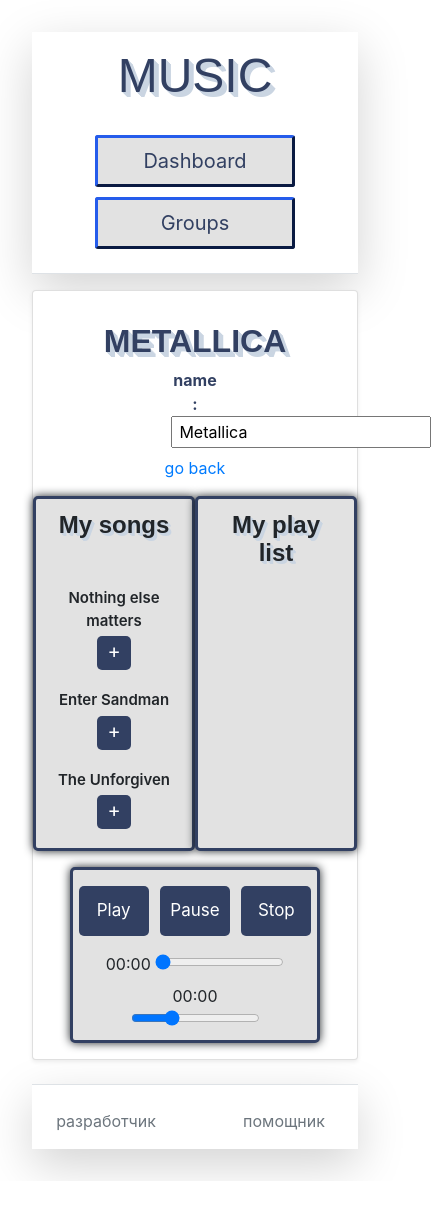
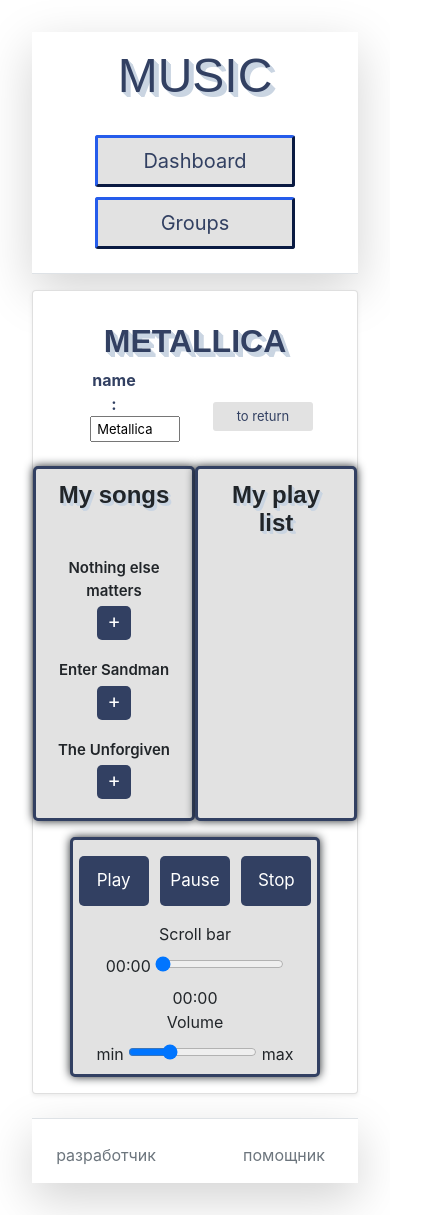
Before and after one commit to CombatLynx/ProjectCM_v2, an Angular app: page /detail/1 in a window 390 px wide. Shown: the whole page, 431 px wide, since content can reach past the window. Before the commit the page ends 1181 px from the top, so only its background shows below. Built offline with nearby package versions, Linux system fonts and the light colour scheme; what angular-popper would draw is missing.

Commit message:
fix layout

```diff
--- a/src/app/app.component.scss
+++ b/src/app/app.component.scss
@@ -2,5 +2,3 @@
 * {
   font-family: 'Roboto', -apple-system, system-ui, BlinkMacSystemFont, "Segoe UI", Roboto, "Helvetica Neue", Arial, sans-serif;
 }
-
-title-body
--- a/src/app/group-detail/group-detail.component.css
+++ b/src/app/group-detail/group-detail.component.css
@@ -36,3 +36,48 @@
   font: bold 2em Arial, sans-serif;
   color: #324062;
 }
+
+.group-name__label {
+  display: flex;
+  align-items: center;
+  justify-content: center;
+}
+
+.group-name__button {
+  display: flex;
+  align-items: center;
+  justify-content: center;
+}
+
+.button-link {
+  width: 180px;
+  border-width: 3px;
+  border-radius: 3px;
+  margin-right: 2em;
+  border-color: #183b96;
+  color: #324062;
+  background-color: #e2e2e2;
+  font-size: 17px;
+  margin-top: 23px;
+}
+
+@media (max-width: 770px) {
+  .group-name__input {
+    width: 130px;
+  }
+  .button-link {
+    font-size: 15px;
+    width: 150px;
+  }
+}
+
+@media (max-width: 490px) {
+  .group-name__input {
+    width: 90px;
+    font-size: small;
+  }
+  .button-link {
+    font-size: 13px;
+    width: 100px;
+  }
+}
--- a/src/app/group-detail/group-detail.component.html
+++ b/src/app/group-detail/group-detail.component.html
@@ -1,14 +1,20 @@
 <div class="elem">
 <div *ngIf="group">
   <div class="group-name">{{group.name | uppercase}}</div>
-<!--  <div><span>id: </span>{{group.id}}</div>-->
-  <div>
-    <label>name:
-      <input [(ngModel)]="group.name" placeholder="name"/>
-    </label>
+    <div class="container">
+      <div class="row position-item">
+        <div class="group-name__label col-6">
+          <label>name:
+            <input class="group-name__input" [(ngModel)]="group.name" placeholder="name"/>
+          </label>
+        </div>
+
+        <div class="col-6 group-name__button">
+          <button class="button-link" type="submit" routerLink="/dashboard">to return</button>
+        </div>
+      </div>
+    </div>
   </div>
-  <a routerLink="/dashboard">go back</a>
-</div>
 </div>
 
 <app-music-panel
--- a/src/app/groups/groups.component.css
+++ b/src/app/groups/groups.component.css
@@ -10,8 +10,8 @@
   cursor: pointer;
   background-color: #EEE;
   margin: .5em;
-  padding: .3em 0;
-  height: 1.6em;
+  padding: .2em 0;
+  height: 2em;
   border-radius: 4px;
 }
 
@@ -30,13 +30,12 @@
   padding: 0.5em 0.7em 1.5em 1.7em;
   background-color:#324062;
   line-height: 1em;
-  position: relative;
-  left: -1px;
+  left: -100px;
   top: -4px;
-  height: 1.8em;
-  min-width: 16px;
+  height: 1em;
+  min-width: 13px;
   text-align: right;
-  margin-right: .8em;
+  margin-right: 1.8em;
   border-radius: 4px 0 0 4px;
 }
 
--- a/src/app/music-panel/music-panel.component.css
+++ b/src/app/music-panel/music-panel.component.css
@@ -120,6 +120,10 @@
     padding-right: 0.1em;
 }
 
+.header-volume {
+    margin-bottom: 0.5em;
+}
+
 @media (max-width: 580px) {
     .block-menu {
         width: 300px;
--- a/src/app/music-panel/music-panel.component.html
+++ b/src/app/music-panel/music-panel.component.html
@@ -34,6 +34,7 @@
     </div>
 
     <div class="row">
+        <div class="col-12 header-volume"> Scroll bar </div>
         <div class="col-12 time-song">
             <span> {{currentTime}} </span>
             <label>
@@ -41,11 +42,11 @@
             </label>
             <span> {{duration}} </span>
         </div>
-
+        <div class="col-12 header-volume"> Volume </div>
         <div class="col-12 volume-song">
-          <label>
+          <label> min
             <input type="range" min="0" max="1" step="any" value="0.3" (input)="setVolume($event)">
-          </label>
+          </label> max
         </div>
     </div>
 </div>
```
